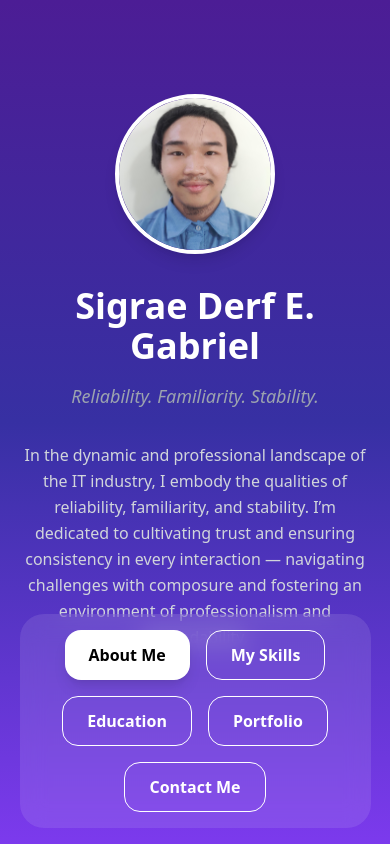
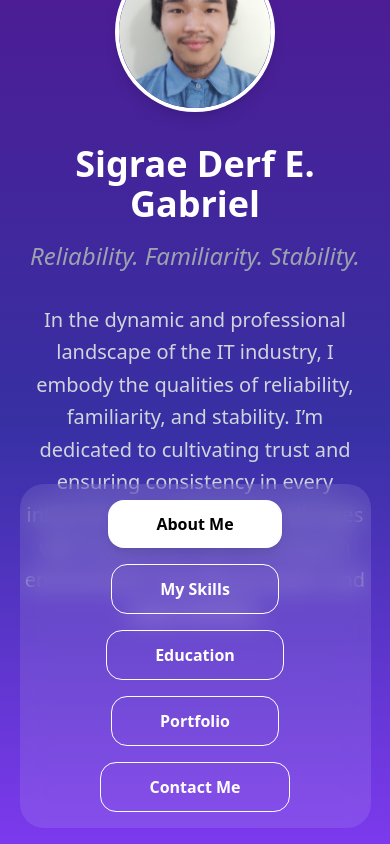
Before and after one commit to SDEG77/TRUE-PORTFOLIO, a React (Vite) app: page / in a window 390 px wide. Built offline with nearby package versions, Linux system fonts and the light colour scheme.

Commit message:
Minor tweaks to margins and sizes

```diff
--- a/src/components/Hero/HeroContact.jsx
+++ b/src/components/Hero/HeroContact.jsx
@@ -24,7 +24,7 @@ function HeroContact() {
     >
       {/* Header */}
       <motion.h2
-        className="text-3xl md:text-5xl font-bold mb-6 text-green-300"
+        className="text-6xl md:text-5xl font-bold mb-6 -mt-72 md:-mt-12 text-green-300"
         variants={itemVariants}
       >
         Get In Touch
@@ -32,7 +32,7 @@ function HeroContact() {
 
       {/* Description */}
       <motion.p
-        className="text-green-100 max-w-xl mb-10 leading-relaxed"
+        className="text-green-100 max-w-xl mb-10 text-xl md:text-lg leading-relaxed"
         variants={itemVariants}
       >
         Feel free to reach out to me through email or connect on my social platforms.
@@ -48,7 +48,7 @@ function HeroContact() {
           whileTap={{ scale: 0.95 }}
           className="text-green-400 transition-all duration-300 hover:text-green-300"
         >
-          <FaFacebook className="w-16 h-16" />
+          <FaFacebook className="w-20 h-20 md:w-16 md:h-16" />
         </motion.a>
 
         <motion.a
@@ -59,7 +59,7 @@ function HeroContact() {
           whileTap={{ scale: 0.95 }}
           className="text-teal-400 transition-all duration-300 hover:text-teal-300"
         >
-          <FaLinkedin className="w-16 h-16" />
+          <FaLinkedin className="w-20 h-20 md:w-16 md:h-16" />
         </motion.a>
       </motion.div>
 
@@ -74,7 +74,7 @@ function HeroContact() {
         variants={itemVariants}
       >
         <SiGmail className="text-white w-8 h-8" />
-        <span className="font-semibold text-white text-lg">
+        <span className="font-semibold text-white text-2xl md:text-lg">
           sde.gabriel.77@gmail.com
         </span>
       </motion.a>
--- a/src/components/Hero/HeroFront.jsx
+++ b/src/components/Hero/HeroFront.jsx
@@ -3,7 +3,7 @@ import selfPortrait from "../../assets/images/self-portrait.png";
 
 function HeroFront() {
   return (
-    <div className="flex flex-col justify-center items-center text-center px-6 -mt-10">
+    <div className="flex flex-col justify-center items-center text-center px-6 -mt-52 md:-mt-20">
       {/* Portrait */}
       <motion.img
         src={selfPortrait}
@@ -29,7 +29,7 @@ function HeroFront() {
         initial={{ opacity: 0, y: 10 }}
         animate={{ opacity: 1, y: 0 }}
         transition={{ delay: 0.4, duration: 0.7, ease: "easeOut" }}
-        className="text-lg md:text-2xl text-gray-400 max-w-3xl mb-8 italic"
+        className="text-2xl md:text-2xl text-gray-400 max-w-3xl mb-8 italic"
       >
         Reliability. Familiarity. Stability.
       </motion.h2>
@@ -39,7 +39,7 @@ function HeroFront() {
         initial={{ opacity: 0, y: 15 }}
         animate={{ opacity: 1, y: 0 }}
         transition={{ delay: 0.6, duration: 0.9, ease: "easeOut" }}
-        className="max-w-3xl text-base md:text-lg text-gray-300 leading-relaxed mb-10"
+        className="max-w-3xl text-xl md:text-lg text-gray-300 leading-relaxed mb-10"
       >
         In the dynamic and professional landscape of the IT industry, I embody
         the qualities of reliability, familiarity, and stability. I’m dedicated
@@ -60,7 +60,7 @@ function HeroFront() {
           repeatType: "mirror",
           repeatDelay: 2,
         }}
-        className="text-sm md:text-base text-indigo-400 tracking-wider uppercase font-medium"
+        className="text-lg md:text-base -mt-3 md:-mt-0 text-indigo-400 tracking-wider uppercase font-medium"
       >
         This is my <span className="text-white font-semibold">Web Portfolio</span>
       </motion.p>
--- a/src/components/Hero/HeroSection.jsx
+++ b/src/components/Hero/HeroSection.jsx
@@ -99,7 +99,7 @@ function HeroSection() {
       >
         <button
           onClick={() => setActiveSection("about")}
-          className={`px-6 py-3 rounded-2xl font-semibold transition-all duration-300 transform hover:scale-105 ${
+          className={`px-12 py-3 text-base rounded-2xl font-bold transition-all duration-300 transform hover:scale-105 ${
             activeSection === "about" ? "bg-white text-black shadow-lg" : "border border-white text-white hover:bg-white hover:text-black"
           }`}
         >
@@ -109,7 +109,7 @@ function HeroSection() {
         {/* Desktop-only My Skills */}
         <button
           onClick={() => setActiveSection("skills")}
-          className={`px-6 py-3 rounded-2xl font-semibold transition-all duration-300 transform hover:scale-105 hidden md:block ${
+          className={`px-12 py-3 text-base rounded-2xl font-bold transition-all duration-300 transform hover:scale-105 hidden md:block ${
             activeSection === "skills" ? "bg-white text-black shadow-lg" : "border border-white text-white hover:bg-white hover:text-black"
           }`}
         >
@@ -119,7 +119,7 @@ function HeroSection() {
         {/* Mobile-only My Skills */}
         <button
           onClick={() => setActiveSection("mobile-skills")}
-          className={`px-6 py-3 rounded-2xl font-semibold transition-all duration-300 transform hover:scale-105 block md:hidden ${
+          className={`px-12 py-3 text-base rounded-2xl font-bold transition-all duration-300 transform hover:scale-105 block md:hidden ${
             activeSection === "mobile-skills" ? "bg-white text-black shadow-lg" : "border border-white text-white hover:bg-white hover:text-black"
           }`}
         >
@@ -129,7 +129,7 @@ function HeroSection() {
         {/* Desktop-only Education */}
         <button
           onClick={() => setActiveSection("education")}
-          className={`px-6 py-3 rounded-2xl font-semibold transition-all duration-300 transform hover:scale-105 hidden md:block ${
+          className={`px-12 py-3 text-base rounded-2xl font-bold transition-all duration-300 transform hover:scale-105 hidden md:block ${
             activeSection === "education" ? "bg-white text-black shadow-lg" : "border border-white text-white hover:bg-white hover:text-black"
           }`}
         >
@@ -139,7 +139,7 @@ function HeroSection() {
         {/* Mobile-only Education */}
         <button
           onClick={() => setActiveSection("mobile-education")}
-          className={`px-6 py-3 rounded-2xl font-semibold transition-all duration-300 transform hover:scale-105 block md:hidden ${
+          className={`px-12 py-3 text-base rounded-2xl font-bold transition-all duration-300 transform hover:scale-105 block md:hidden ${
             activeSection === "mobile-education" ? "bg-white text-black shadow-lg" : "border border-white text-white hover:bg-white hover:text-black"
           }`}
         >
@@ -149,7 +149,7 @@ function HeroSection() {
         {/* Desktop Portfolio */}
         <button
           onClick={() => setActiveSection("portfolio")}
-          className={`px-6 py-3 rounded-2xl font-semibold transition-all duration-300 transform hover:scale-105 hidden md:block ${
+          className={`px-12 py-3 text-base rounded-2xl font-bold transition-all duration-300 transform hover:scale-105 hidden md:block ${
             activeSection === "portfolio" ? "bg-white text-black shadow-lg" : "border border-white text-white hover:bg-white hover:text-black"
           }`}
         >
@@ -159,7 +159,7 @@ function HeroSection() {
         {/* Mobile-only Portfolio */}
         <button
           onClick={() => setActiveSection("mobile-portfolio")}
-          className={`px-6 py-3 rounded-2xl font-semibold transition-all duration-300 transform hover:scale-105 block md:hidden ${
+          className={`px-12 py-3 text-base rounded-2xl font-bold transition-all duration-300 transform hover:scale-105 block md:hidden ${
             activeSection === "mobile-portfolio" ? "bg-white text-black shadow-lg" : "border border-white text-white hover:bg-white hover:text-black"
           }`}
         >
@@ -168,7 +168,7 @@ function HeroSection() {
 
         <button
           onClick={() => setActiveSection("contact")}
-          className={`px-6 py-3 rounded-2xl font-semibold transition-all duration-300 transform hover:scale-105 ${
+          className={`px-12 py-3 text-base rounded-2xl font-bold transition-all duration-300 transform hover:scale-105 ${
             activeSection === "contact" ? "bg-white text-black shadow-lg" : "border border-white text-white hover:bg-white hover:text-black"
           }`}
         >
--- a/src/components/Hero/Mobile/HeroSkills.jsx
+++ b/src/components/Hero/Mobile/HeroSkills.jsx
@@ -45,9 +45,9 @@ function HeroSkillsMobile() {
 
   if (!isMobile) return <HeroSkills />;
 
-  const hardSkills = ["OOP", "Full Stack", "Database", "Mobile Dev", "Traditional Art", "Digital Art"];
+  const hardSkills = ["Object Oriented Programming", "Full Stack Web Devopment", "Database Management", "Mobile Devopment", "Traditional Art", "Digital Art"];
   const softSkills = ["Problem-Solving", "Research", "Collaboration", "Adaptability", "Creativity", "Time Management"];
-  const programmingSkills = ["Python", "JS", "PHP", "Java", "React", "Node.js", "Laravel", "MySQL", "MongoDB"];
+  const programmingSkills = ["Laravel", "React & React Native", "JS", "PHP", "Python", "Java", "Node.js", "MySQL", "MongoDB"];
   const skillMap = { hard: hardSkills, soft: softSkills, programming: programmingSkills };
 
   return (
@@ -60,7 +60,7 @@ function HeroSkillsMobile() {
           <button
             key={cat}
             onClick={() => setSelectedSkill(cat)}
-            className={`flex-shrink-0 px-4 py-2 rounded-2xl font-semibold border transition-colors duration-300 ${
+            className={`flex-shrink-0 px-4 py-3 text-base rounded-2xl font-semibold border transition-colors duration-300 ${
               selectedSkill === cat
                 ? "bg-white text-black"
                 : "border-white text-white hover:bg-white hover:text-black"
@@ -93,7 +93,7 @@ function HeroSkillsMobile() {
               initial={{ opacity: 0, y: 10 }}
               animate={{ opacity: 1, y: 0 }}
               exit={{ opacity: 0, y: -10 }}
-              className="bg-gray-800/30 backdrop-blur-[2px] border border-gray-700/30 rounded-2xl p-4 text-white font-medium text-lg"
+              className="bg-gray-800/30 backdrop-blur-[2px] border border-gray-700/30 rounded-2xl p-4 text-white font-medium text-xl"
             >
               {skill}
             </motion.div>
```
Also changed, not shown: src/components/Hero/Mobile/HeroAttainment.jsx (+8 -8 lines).
